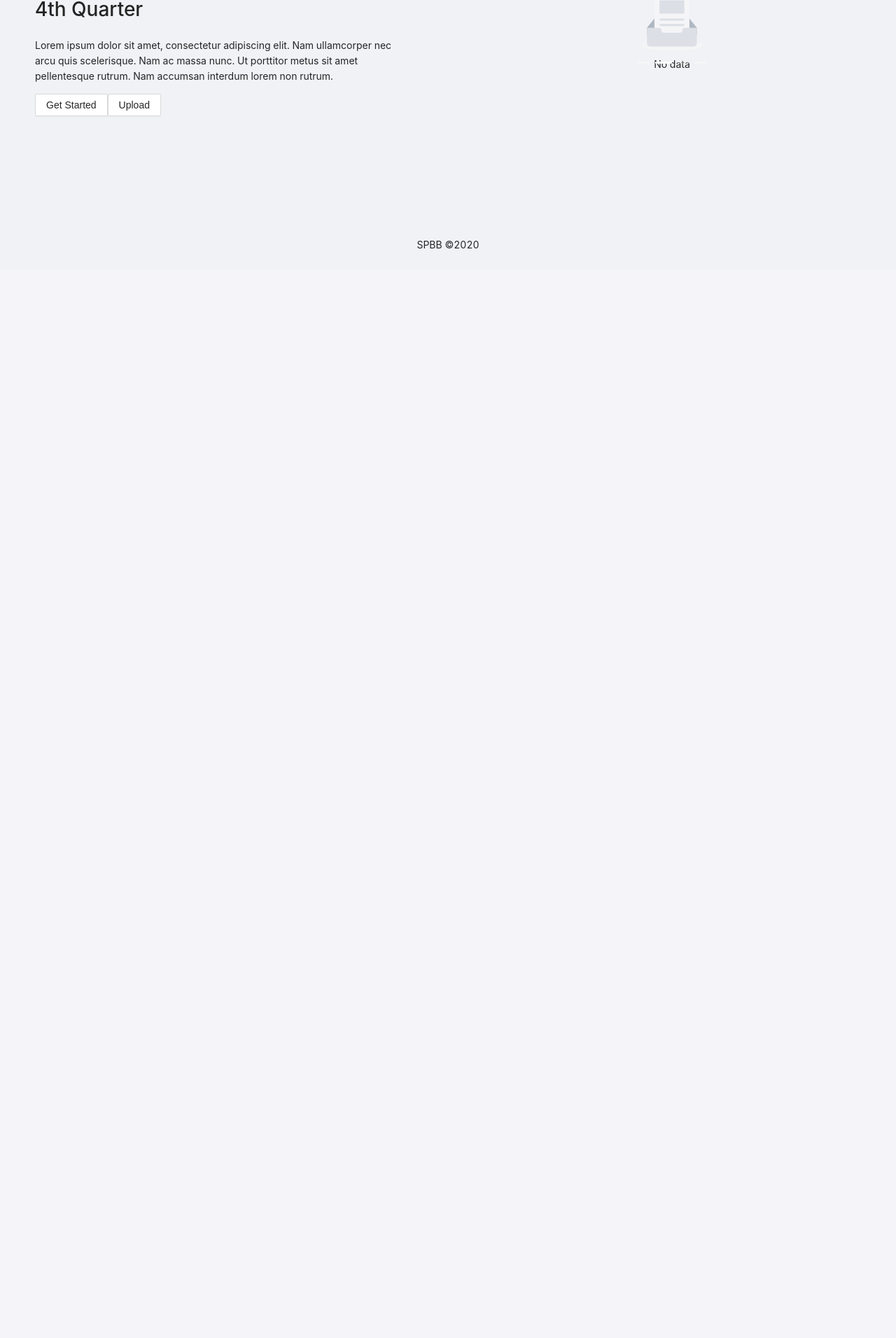
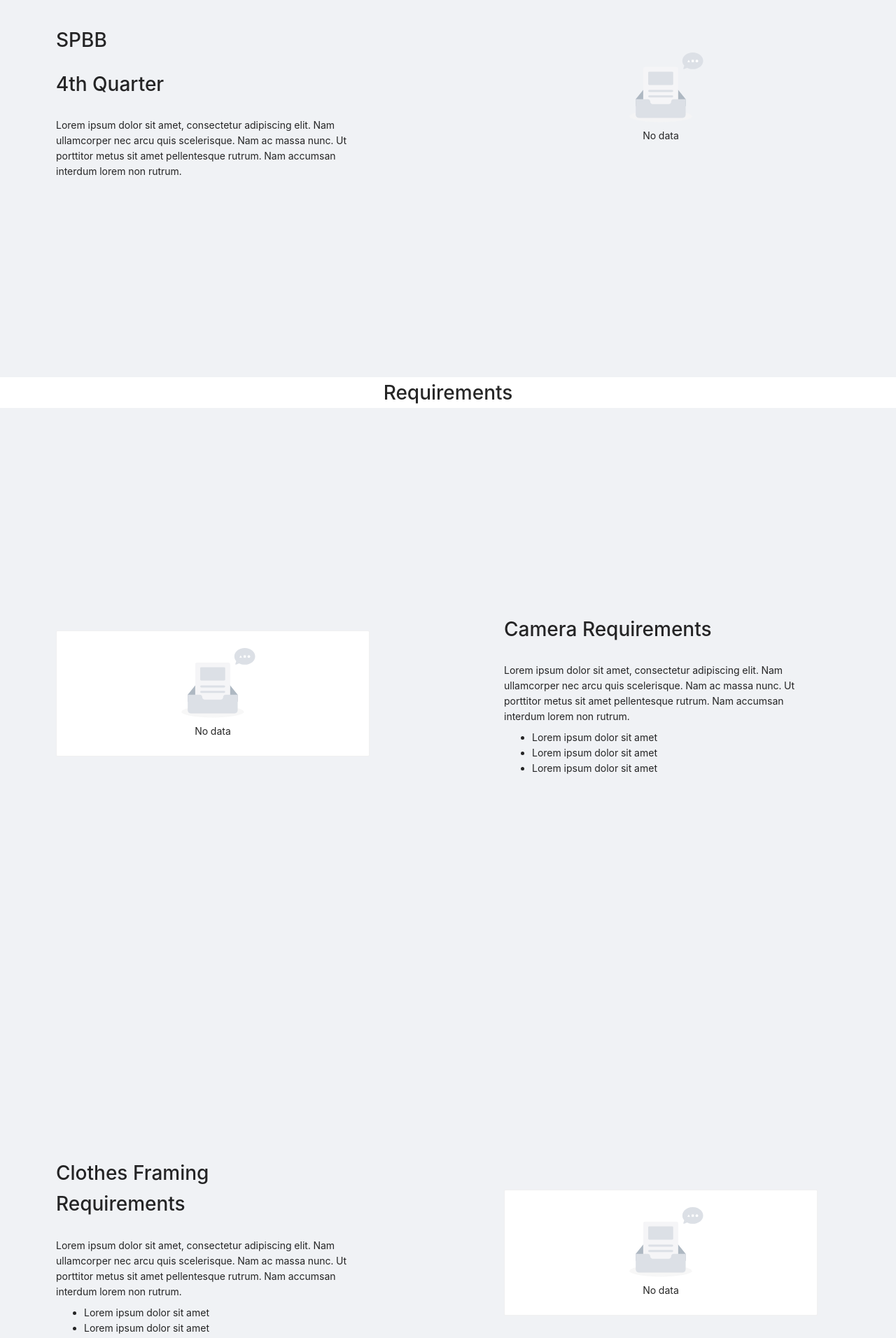
Before and after one commit to mzparulina/spbb, a React (Create React App) app: page / in a window 1280 px wide. Shown: the part 304-2216 px from the top of the page at 70% size. Before the commit the page ends 800 px from the top, so only its background shows below. Built offline with nearby package versions, Linux system fonts and the light colour scheme.

Commit message:
Updated landing Page

```diff
--- a/src/App.js
+++ b/src/App.js
@@ -19,7 +19,12 @@ function App() {
         </Header>
         <Switch>
           {routes.map((route, i) => (
-            <Route key={i} path={route.path} component={route.component} />
+            <Route
+              exact
+              key={i}
+              path={route.path}
+              component={route.component}
+            />
           ))}
         </Switch>
 
--- a/src/pages/Home.js
+++ b/src/pages/Home.js
@@ -1,60 +1,152 @@
 import React from 'react';
 // import { Link } from 'react-router-dom';
-// import Header from 'components/Header';
 import styled from 'styled-components';
-import { Row, Col, Carousel, Button, Empty } from 'antd';
-// import '../App.css';
+import { Row, Col, Card, Button, Empty } from 'antd';
+import { theme, mq } from '../constants/theme';
+import banner from '../assets/home-banner.jpg';
 
-const StyledIntro = styled.div`
-	background: transparent;
-	border: 0;
-	padding: 50px;
+const StyledDiv = styled.div`
+	@media screen and ${mq.phone.wide.max} {
+		margin-top: 4rem;
+	}
+
+	@media screen and (min-width: ${mq.tablet.narrow.minWidth}) {
+		border-radius: 0.3rem;
+		display: flex;
+		flex-direction: column;
+		justify-content: space-around;
+		width: 100%;
+		height: 100%;
+		padding: 16rem 7rem 16rem 5rem;
+	}
+
+	@media only screen and ${mq.desktop.medium.minWidth} {
+		padding: 20rem 7rem 20rem 5rem;
+	}
 `;
+
+const StyledH1 = styled.div`
+	@media only screen and (min-width: ${mq.desktop.small.minWidth}) {
+		width: 90%;
+	}
+`;
+
+const StyledP = styled.p`
+	text-align: left;
+	margin: 0.5rem 0;
+`;
+
+const Title = styled.h1`
+	text-align: center;
+	width: 100%;
+	background: #fff;
+`;
+
+const StyledList = styled.ul`
+	display: table;
+	margin: 0 auto;
+`;
+
+// const FlexBox = styled(Flex).attrs((props) => ({
+//   wrap: "wrap",
+//   justify: "center",
+// }))``;
 
 const Home = (props) => {
 	return (
-		<div>
-			<Row
-				type="flex"
-				justify="space-around"
-				align="middle"
-				style={{ minHeight: '555px' }}
-			>
-				<Col span={12}>
-					<StyledIntro>
+		<Row>
+			<Col span={12}>
+				<StyledDiv>
+					<StyledH1>
 						<h1>SPBB</h1>
 						<h1>4th Quarter</h1>
-						<p>
+					</StyledH1>
+					<StyledP>
+						Lorem ipsum dolor sit amet, consectetur adipiscing elit.
+						Nam ullamcorper nec arcu quis scelerisque. Nam ac massa
+						nunc. Ut porttitor metus sit amet pellentesque rutrum.
+						Nam accumsan interdum lorem non rutrum.{' '}
+					</StyledP>
+				</StyledDiv>
+			</Col>
+			<Col span={12}>
+				<StyledDiv>
+					<Empty></Empty>
+				</StyledDiv>
+			</Col>
+			<>
+				<Title>Requirements</Title>
+				<Col span={12}>
+					<StyledDiv>
+						<Card>
+							<Empty></Empty>
+						</Card>
+					</StyledDiv>
+				</Col>
+
+				<Col span={12}>
+					<StyledDiv>
+						<StyledH1>
+							<h1>Camera Requirements</h1>
+						</StyledH1>
+						<StyledP>
 							Lorem ipsum dolor sit amet, consectetur adipiscing
 							elit. Nam ullamcorper nec arcu quis scelerisque. Nam
 							ac massa nunc. Ut porttitor metus sit amet
 							pellentesque rutrum. Nam accumsan interdum lorem non
 							rutrum.{' '}
-						</p>
-						<Button>Get Started</Button>
-						<Button>Upload</Button>
-					</StyledIntro>
+						</StyledP>
+						<ul>
+							<li>Lorem ipsum dolor sit amet</li>
+							<li>Lorem ipsum dolor sit amet</li>
+							<li>Lorem ipsum dolor sit amet</li>
+						</ul>
+					</StyledDiv>
 				</Col>
 				<Col span={12}>
-					<StyledIntro>
-						<Carousel autoplay>
-							<div>
-								<Empty />
-							</div>
-							<div>
-								<Empty />
-							</div>
-							<div>
-								<Empty />
-							</div>
-							<div>
-								<Empty />
-							</div>
-						</Carousel>
-					</StyledIntro>
+					<StyledDiv>
+						<StyledH1>
+							<h1>Clothes Framing Requirements</h1>
+						</StyledH1>
+						<StyledP>
+							Lorem ipsum dolor sit amet, consectetur adipiscing
+							elit. Nam ullamcorper nec arcu quis scelerisque. Nam
+							ac massa nunc. Ut porttitor metus sit amet
+							pellentesque rutrum. Nam accumsan interdum lorem non
+							rutrum.{' '}
+						</StyledP>
+						<ul>
+							<li>Lorem ipsum dolor sit amet</li>
+							<li>Lorem ipsum dolor sit amet</li>
+							<li>Lorem ipsum dolor sit amet</li>
+						</ul>
+					</StyledDiv>
 				</Col>
-			</Row>
-		</div>
+
+				<Col span={12}>
+					<StyledDiv>
+						<Card>
+							<Empty></Empty>
+						</Card>
+					</StyledDiv>
+				</Col>
+			</>
+			<>
+				<Title>Song</Title>
+				<Col span={24}>
+					<Card>
+						<Empty></Empty>
+					</Card>
+					<div style={{ textAlign: 'center' }}>
+						<StyledList>
+							<li>Lorem ipsum dolor sit amet</li>
+							<li>Lorem ipsum dolor sit amet</li>
+							<li>Lorem ipsum dolor sit amet</li>
+						</StyledList>
+					</div>
+				</Col>
+			</>
+		</Row>
 	);
 };
 export default Home;
```
